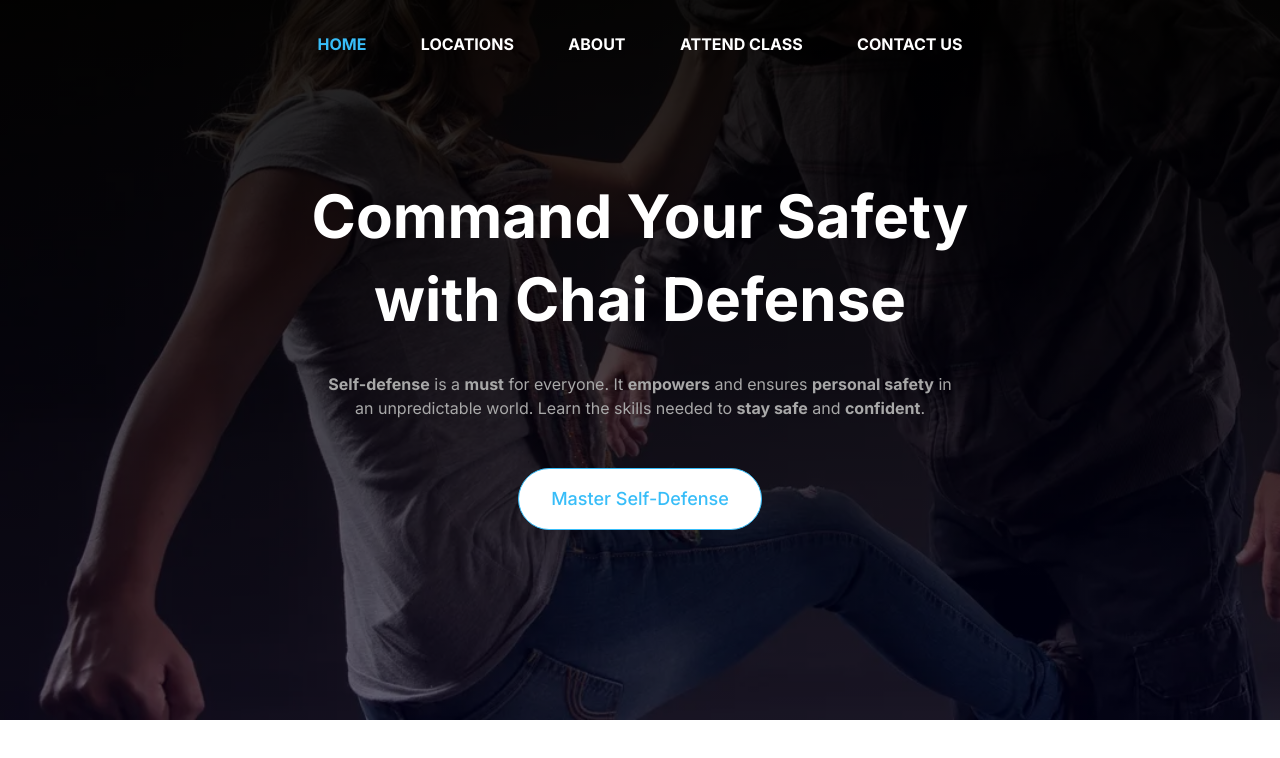
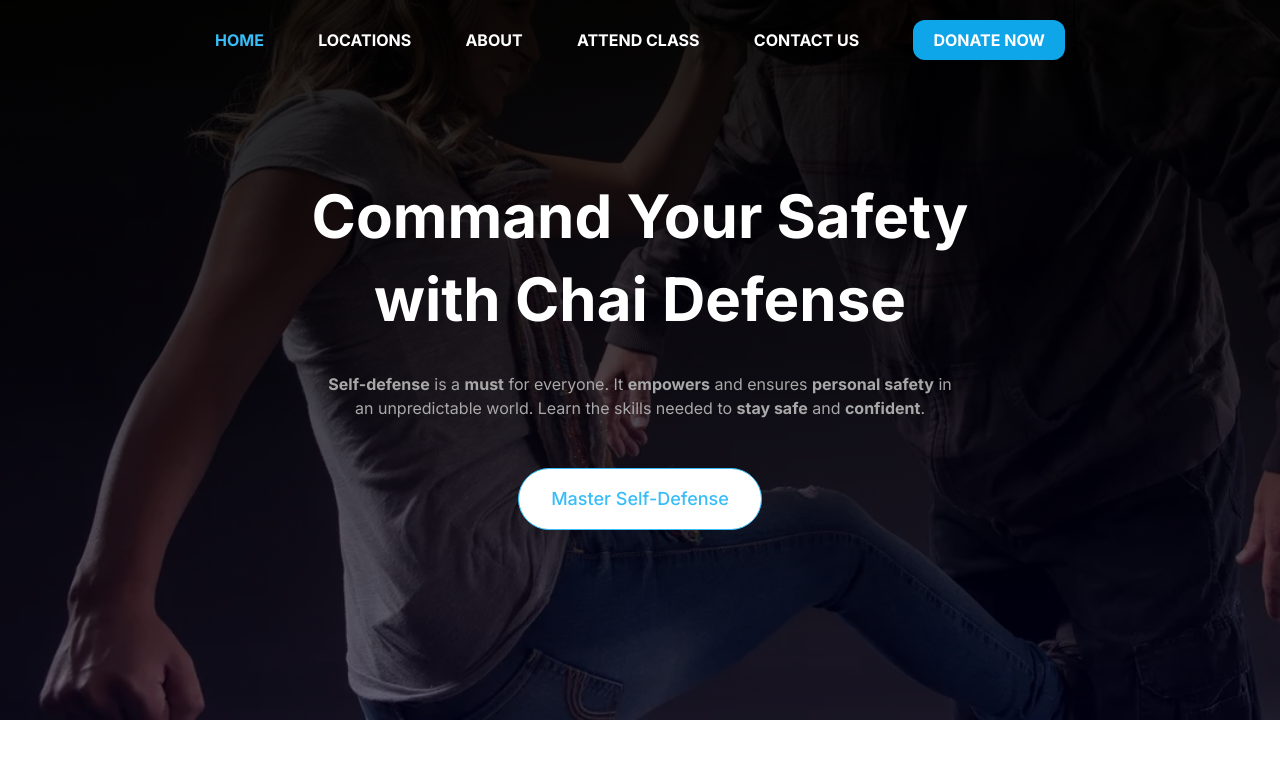
Before and after one commit to 10richard/chai-defense, a Next.js app: page / in a window 1280 px wide. Shown: the top 758 px of the page. Built offline with nearby package versions, Linux system fonts and the light colour scheme.

Commit message:
add donate link

```diff
--- a/src/components/Navbar.tsx
+++ b/src/components/Navbar.tsx
@@ -3,9 +3,11 @@
 import Link from "next/link";
 import { usePathname } from "next/navigation";
 import { MaxWidthContainer } from "./styled/MaxWidthContainer";
+import { useState, useEffect } from "react";
 
 const Navbar = () => {
   const path = usePathname();
+  const [navbar, setNavbar] = useState(false);
 
   const navLinks = [
     { name: "HOME", href: "/" },
@@ -15,10 +17,28 @@
     { name: "CONTACT US", href: "/contact-us" },
   ];
 
+  if (typeof window !== "undefined") {
+    useEffect(() => {
+      const changeBackground = () => {
+        if (window.scrollY >= 80) {
+          setNavbar(true);
+        } else {
+          setNavbar(false);
+        }
+      };
+
+      window.addEventListener("scroll", changeBackground);
+    }, []);
+  }
+
   return (
-    <nav className="flex justify-center py-8 px-6 fixed z-40 w-full">
+    <nav
+      className={`flex justify-center py-5 px-6 fixed z-40 w-full duration-500 ${
+        navbar ? "bg-black bg-opacity-75" : ""
+      }`}
+    >
       <MaxWidthContainer>
-        <ul className="text-white font-bold flex justify-between w-full max-w-[645px]">
+        <ul className="text-white font-bold flex justify-between items-center w-full max-w-[850px]">
           {navLinks.map((navLink, idx) => (
             <li
               key={idx}
@@ -29,6 +49,12 @@
               <Link href={navLink.href}>{navLink.name}</Link>
             </li>
           ))}
+          <Link
+            href={"/"}
+            className="px-5 py-2 bg-sky-500 rounded-xl hover:bg-white hover:text-sky-500 duration-300"
+          >
+            DONATE NOW
+          </Link>
         </ul>
       </MaxWidthContainer>
     </nav>
```
